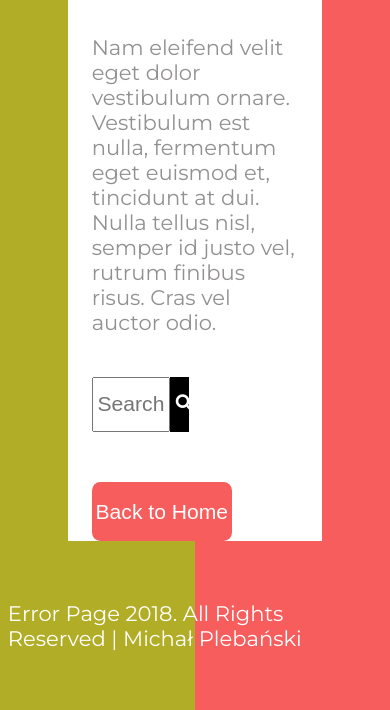
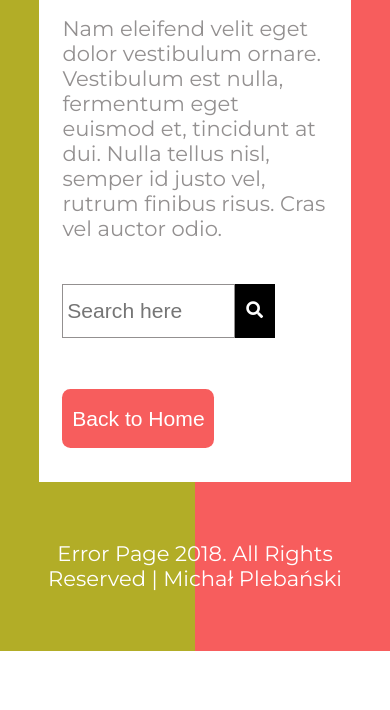
Before and after one commit to michalplebanski/error-page, a website: page public/index.html in a window 390 px wide. Shown: the part 459-1169 px from the top of the page. After the commit the page ends 1110 px from the top, so only its background shows below. Drawn offline with Linux system fonts and the light colour scheme.

Commit message:
adding prefix and rwd

```diff
--- a/src/styles/style.scss
+++ b/src/styles/style.scss
@@ -58,6 +58,7 @@ main {
 			flex-direction: column;
 			justify-content: center;
 			align-items: flex-start;
+			margin-top: 4vh;
 			&--sad-icon {
 				color: #b2ad27;
 				font-size: 13vh;
@@ -85,19 +86,21 @@ main {
 			margin-bottom: 6vh;
 			&--input {
 				height: 6.5vh;
+				width: 100%;
 				display: flex;
 				justify-content: flex-start;
 				align-items: center;
 				input {
 					height: 100%;
-					width: 20vw;
+					width: 45%;
 					padding: 0 1vw;
 					color: #939090;
 					font-size: 2.5vh;
+					border: 0.1vh solid #939090;
 				}
 				.magnifier {
 					height: 100%;
-					width: 5vw;
+					width: 10%;
 					background-color: #000;
 					color: #fff;
 					font-size: 2vh;
@@ -110,10 +113,11 @@ main {
 			width: 100%;
 			display: flex;
 			justify-content: flex-start;
+			margin-bottom: 4vh;
 			&--click {
 				min-height: 7vh;
 				min-width: 10vw;
-				padding: 1vh 1vw;
+				padding: 1vh 2.5vw;
 				background-color: #f75d5d;
 				color: #fff;
 				font-size: 2.5vh;
@@ -135,10 +139,35 @@ main {
 		display: flex;
 		justify-content: center;
 		align-items: center;
-		padding: 0 2vw;
+		padding: 0 4vw;
 		p {
 			color: #fff;
 			font-size: 2.5vh;
+			text-align: center;
 		}
 	}
 }
+
+@media (max-width: 800px) {
+	main {
+		.msg {
+			width: 80%;
+			input {
+				width: 55%;
+			}
+		}
+	}
+}
+
+@media (max-width: 600px) {
+	main {
+		.msg {
+			input {
+				width: 65%;
+			}
+			.magnifier {
+				min-width: 15%;
+			}
+		}
+	}
+}
```
Also changed, not shown: public/css/main.css.
